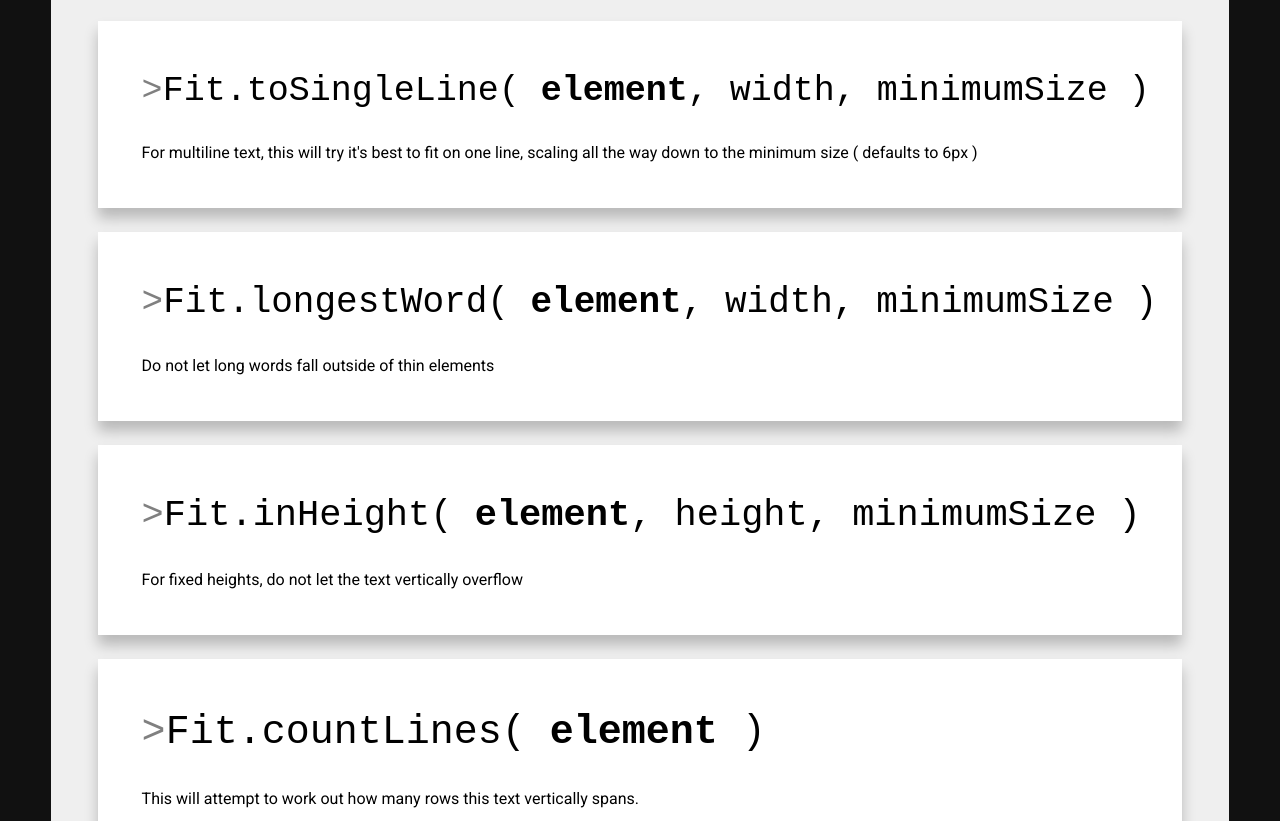
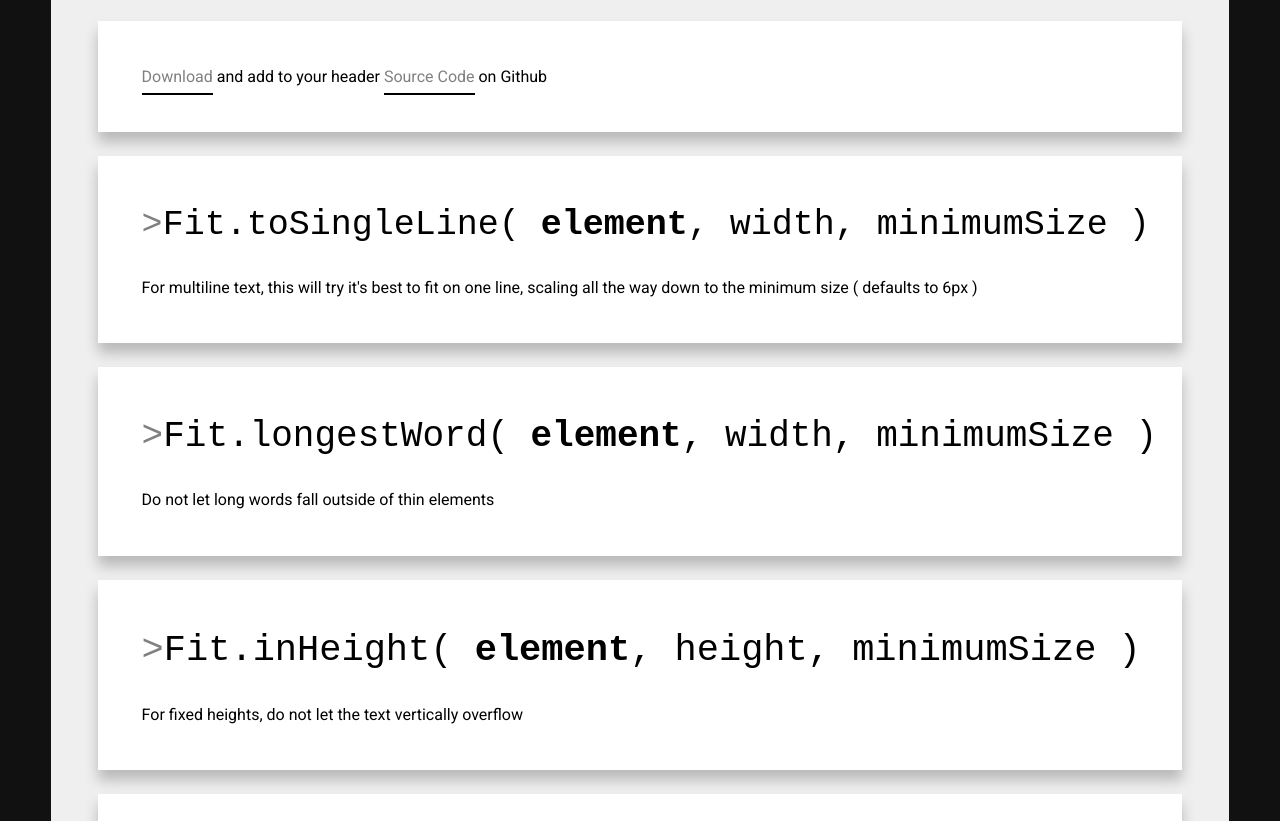
Before and after one commit to designerzen/fit, a website: page index.html in a window 1280 px wide. Shown: the part 959-1780 px from the top of the page. Drawn offline with Linux system fonts and the light colour scheme; a web font is replaced by a local one.

Commit message:
Added download link
And github source code link

```diff
--- a/index.html
+++ b/index.html
@@ -48,6 +48,11 @@
                     <h2 class='fit--single-line'><strong>FIT</strong> - Test Suite</h2>
                     <h3 class=''>Resize this window to see how the methods work</h3>
                 </header>
+
+                <section>
+                    <a href="https://github.com/designerzen/fit/archive/gh-pages.zip">Download</a> and add to your header
+                    <a href="https://github.com/designerzen/fit/">Source Code</a> on Github
+                </section>
 
                 <section>
                     <code class='fit--single-line'>Fit.toSingleLine( <strong>element</strong>, width, minimumSize )</code>
```
